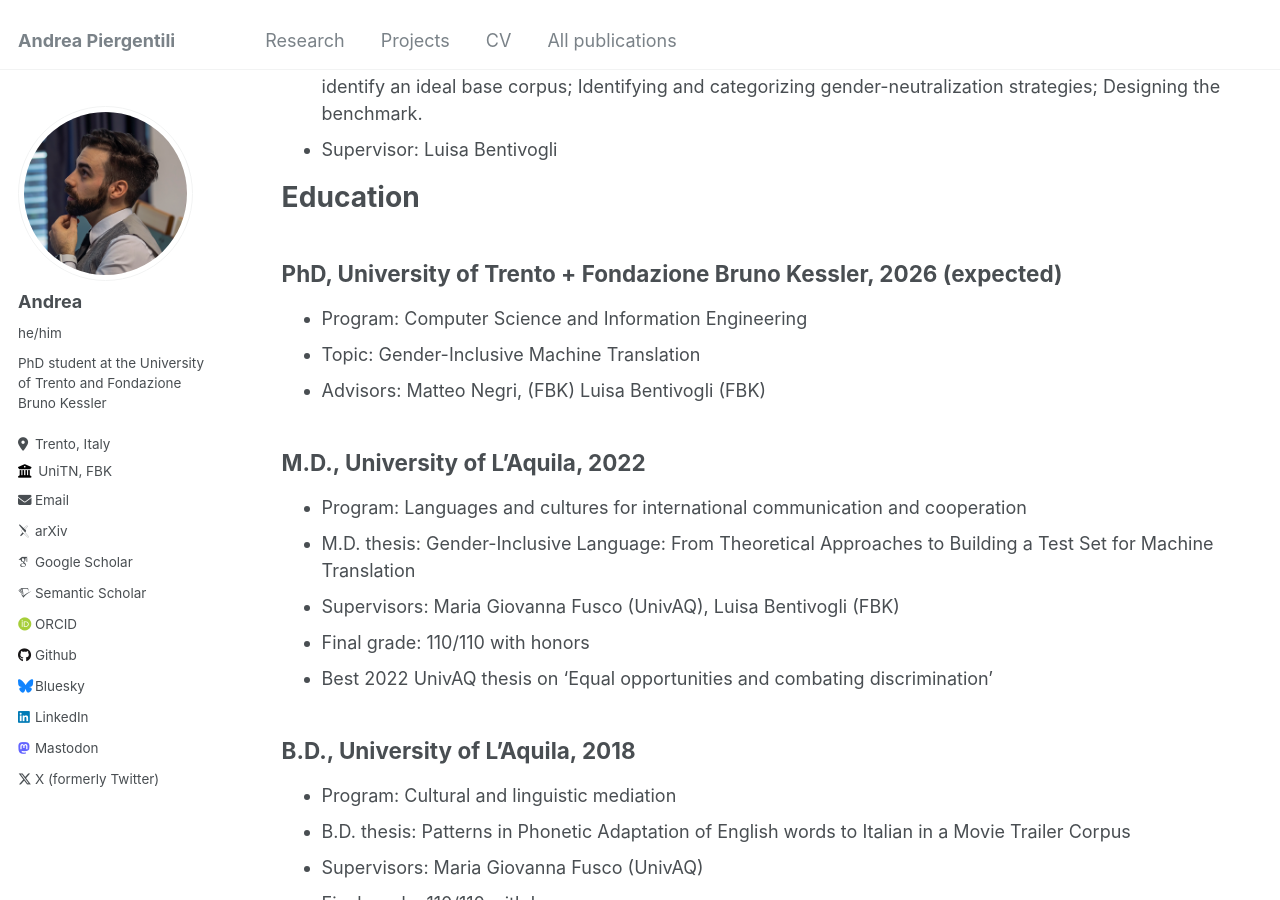
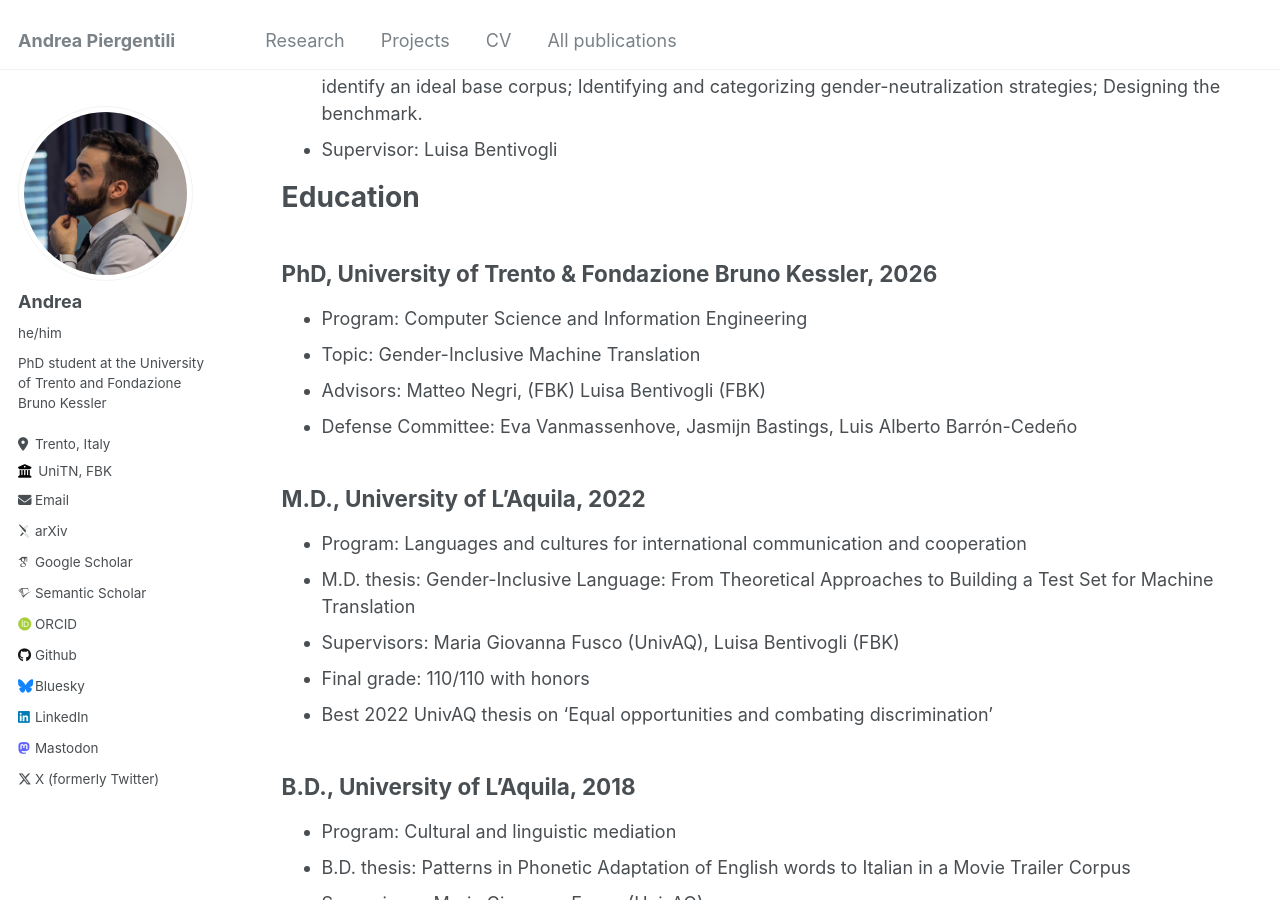
Before and after one commit to apierg/apierg.github.io, a Jekyll site: the page built from _pages/cv.md, in a window 1280 px wide and 900 px high, scrolled down 604 px. Built offline with Jekyll 4.4.1, drawn with Linux system fonts in a browser that asks for light colours; some web fonts are replaced.

Commit message:
update PhD section

```diff
--- a/_pages/cv.md
+++ b/_pages/cv.md
@@ -22,10 +22,11 @@ redirect_from:
 * Supervisor: Luisa Bentivogli
 
 # Education
-## PhD, University of Trento + Fondazione Bruno Kessler, 2026 (expected)
+## PhD, University of Trento & Fondazione Bruno Kessler, 2026
 * Program: Computer Science and Information Engineering
 * Topic: Gender-Inclusive Machine Translation
 * Advisors: Matteo Negri, (FBK) Luisa Bentivogli (FBK)
+* Defense Committee: Eva Vanmassenhove, Jasmijn Bastings, Luis Alberto Barrón-Cedeño
 
 ## M.D., University of L'Aquila, 2022
 * Program: Languages and cultures for international communication and cooperation
```
